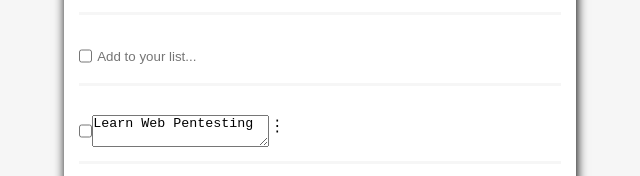
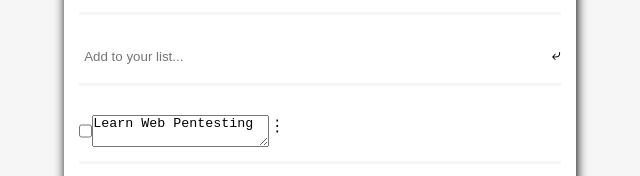
Before and after one commit to CaptainBawa/To-Do-List-App, a website built with webpack: page src/index.html in a window 1280 px wide. Shown: the part 174-350 px from the top of the page, 320-960 px from the left. Built offline with nearby package versions, Linux system fonts and the light colour scheme.

Commit message:
Delete space

```diff
--- a/src/index.html
+++ b/src/index.html
@@ -19,9 +19,8 @@
           <ul class="add-container">
             <li>
               <form action="">
-                <input class="checkbox" type="checkbox">
                 <input id="add-new" type="text" placeholder="Add to your list...">
-                <!-- <span class="return-icon">&#10550;</span> -->
+                <span class="return-icon">&#10550;</span>
               </form>
             </li>
           </ul>
```
